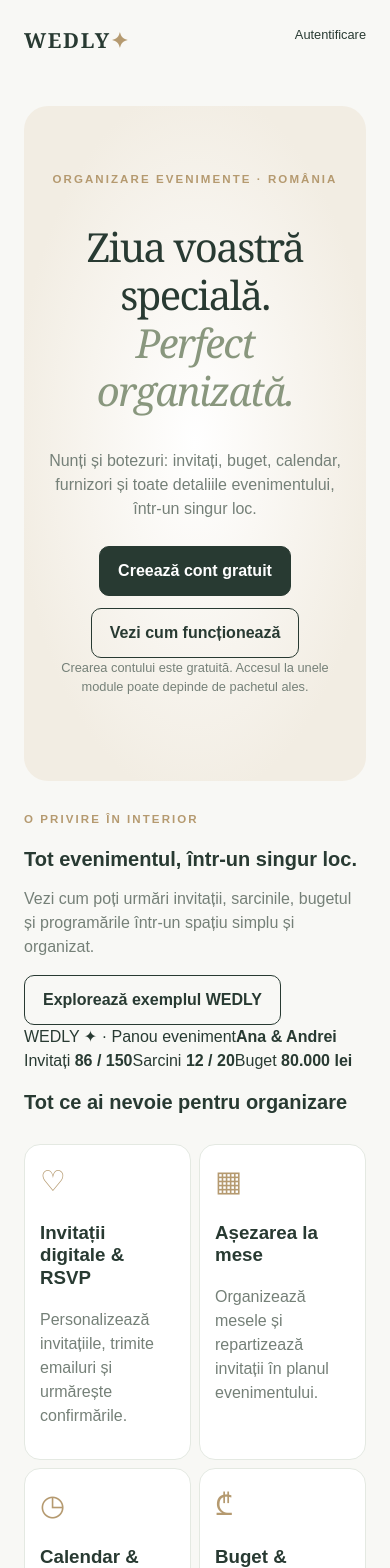
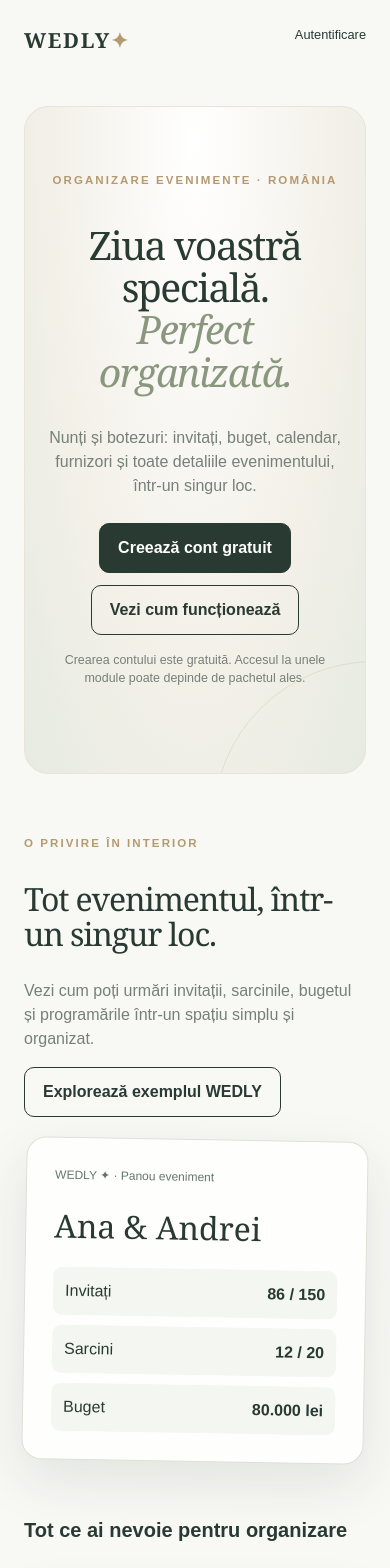
Before and after one commit to maggstudio/Everafter, a Next.js app: page / in a window 390 px wide. Shown: the top 1568 px of the page. Built offline with nearby package versions, Linux system fonts and the light colour scheme; no server answers.

Commit message:
style(ux): unified accessible design system, mobile navigation and demo layouts

```diff
--- a/app/style.css
+++ b/app/style.css
@@ -278,3 +278,91 @@ input:focus-visible,select:focus-visible,textarea:focus-visible{outline:2px soli
 .landing-next p{max-width:640px;margin:12px auto 24px}
 #functionalitati{scroll-margin-top:24px}
 @media(max-width:600px){.top{gap:12px;align-items:flex-start}.top nav{gap:10px}.top nav a{font-size:.8rem}.top .brand{font-size:1.3rem}.hero{padding:60px 18px}.public-footer{justify-content:center;text-align:center}}
+
+/* WEDLY design system and guided UX */
+:root{--brand-primary:#3d5144;--brand-soft:#dde5d9;--brand-gold:#b59a70;--focus-ring:#37694e;--radius-card:18px;--shadow-card:0 12px 36px rgba(35,52,42,.055)}
+html{scroll-behavior:smooth}
+body{font-family:Arial,Helvetica,sans-serif;-webkit-font-smoothing:antialiased}
+button,a,input,select,textarea{transition:background-color .18s ease,border-color .18s ease,box-shadow .18s ease}
+:where(button,a,input,select,textarea):focus-visible{outline:3px solid var(--focus-ring);outline-offset:3px}
+:where(button,.button){min-height:42px}
+:where(input,select,textarea){font-size:16px}
+:where(.panel,.feature,.stats article,.seating-table){box-shadow:var(--shadow-card)}
+:where(.button,.feature,.panel){border-radius:12px}
+.button:not(:disabled):hover{background:#506958;border-color:#506958;color:white}
+.button.secondary:hover{background:#e7eee4;color:var(--dark);border-color:#b4c5b1}
+.text-button:hover{text-decoration:underline}
+.hero{position:relative;overflow:hidden;border:1px solid #e9e3d8;background:radial-gradient(ellipse at 50% 5%,#fff 0%,#f3f0e8 60%,#e6ebe1 100%)}
+.hero:after{content:"";position:absolute;pointer-events:none;width:320px;height:320px;border:1px solid rgba(181,154,112,.2);border-radius:50%;right:-170px;bottom:-210px}
+.hero h1{line-height:1.08}
+.hero .hint{margin-top:16px;font-size:.78rem}
+.feature{transition:transform .18s ease,box-shadow .18s ease}
+.feature:hover{transform:translateY(-3px);box-shadow:0 16px 32px rgba(35,52,42,.09)}
+.feature h3{font-family:Georgia,serif;font-size:1.3rem;font-weight:400}
+.landing-product-teaser{display:grid;grid-template-columns:1fr 1fr;align-items:center;gap:35px;margin:60px 0;padding:26px 0}
+.landing-product-teaser h2,.demo-intro h1{font:normal clamp(2rem,4vw,3.3rem)/1.12 Georgia,serif;letter-spacing:-.035em}
+.landing-product-teaser p{max-width:460px}
+.landing-teaser-preview{background:#fefefd;border:1px solid #dce2d7;box-shadow:0 20px 55px rgba(42,59,46,.1);padding:28px;border-radius:20px;display:grid;gap:20px;transform:rotate(1deg)}
+.landing-teaser-preview>span{font-size:.75rem;color:#63766b}
+.landing-teaser-preview>strong{font:normal 2rem Georgia,serif}
+.landing-teaser-preview>div{display:grid;gap:10px}
+.landing-teaser-preview>div>span{display:flex;justify-content:space-between;padding:12px;background:#f4f6f1;border-radius:9px}
+.dashboard-guide{border-color:#cbd9cb;background:linear-gradient(135deg,#fff,#f3f7f1)}
+.dashboard-guide-header{display:flex;align-items:center;justify-content:space-between;gap:14px}
+.dashboard-guide-header h2{margin:8px 0}
+.dashboard-guide .progress{margin:14px 0 18px}
+.dashboard-quick-actions{display:grid;grid-template-columns:repeat(3,minmax(0,1fr));gap:10px}
+.dashboard-quick-actions button{display:flex;flex-direction:column;gap:8px;text-align:left;border:1px solid #dce5da;background:#fff;border-radius:12px;padding:16px;color:var(--dark);font-size:1.15rem}
+.dashboard-quick-actions button:hover{background:#edf4ec;border-color:#9ab29b}
+.dashboard-quick-actions button strong{font-size:.92rem}
+.dashboard-quick-actions button small{color:var(--muted);font-size:.78rem}
+.dashboard-attention{margin-top:18px;display:grid;gap:8px}
+.dashboard-attention>button{border:0;background:#fff7ed;color:#674c34;text-align:left;padding:10px;border-radius:8px;display:flex;justify-content:space-between;gap:10px}
+.dashboard-attention>button span{font-size:.8rem}
+.invitation-steps{display:grid;grid-template-columns:repeat(4,minmax(0,1fr));gap:8px;margin:18px 0}
+.invitation-steps button{border:1px solid var(--line);background:white;border-radius:10px;padding:12px 7px;color:var(--dark);font-weight:600}
+.invitation-steps button.active{background:var(--brand-soft);border-color:var(--sage)}
+.invitation-step-content{display:grid;gap:12px}
+.invitation-step-content h3{margin-bottom:0}
+.invitation-step-actions{display:flex;gap:10px;justify-content:space-between;margin-top:20px}
+.invitation-preview-toggle{display:none}
+.demo-intro{text-align:center;padding:55px 15px 30px}
+.demo-intro p{max-width:600px;margin:16px auto 22px}
+.demo-dashboard{display:grid;grid-template-columns:200px minmax(0,1fr);background:#fff;border:1px solid var(--line);border-radius:18px;overflow:hidden;box-shadow:0 20px 55px rgba(42,59,46,.08);margin:30px 0 45px}
+.demo-sidebar{background:#eae8df;padding:24px;display:grid;align-content:start;gap:14px;font-size:.9rem}
+.demo-sidebar strong{font:700 1.3rem Georgia,serif;margin-bottom:15px}
+.demo-sidebar span{padding:9px}
+.demo-sidebar .demo-active{background:#d6dfd1;border-radius:9px}
+.demo-main{padding:32px}
+.demo-main h2{font:normal 2.4rem Georgia,serif;margin:10px 0}
+.demo-stats{display:grid;grid-template-columns:repeat(3,minmax(0,1fr));gap:12px;margin:22px 0}
+.demo-stats article,.demo-two article{background:#f9faf7;border:1px solid #e3e9e0;border-radius:12px;padding:20px;display:grid;gap:10px}
+.demo-stats strong{font-size:1.7rem}
+.demo-stats small,.demo-two small{color:var(--muted)}
+.demo-two{display:grid;grid-template-columns:1fr 1fr;gap:12px}
+.demo-two h3{margin:0}
+.demo-two p{margin:0}
+@media(max-width:750px){
+.landing-product-teaser{grid-template-columns:1fr;margin:30px 0;gap:22px}
+.dashboard-quick-actions{grid-template-columns:1fr}
+.dashboard-guide-header{align-items:flex-start;flex-wrap:wrap}
+.demo-dashboard{grid-template-columns:1fr}
+.demo-sidebar{display:none}
+.demo-main{padding:20px}
+.demo-two{grid-template-columns:1fr}
+.invitation-preview-toggle{display:inline-flex;margin:0 0 14px}
+.invitation-layout>.invitation-preview{display:none}
+.invitation-layout>.invitation-preview.show-mobile-preview{display:flex}
+}
+@media(max-width:650px){
+.mobile-nav{position:sticky;top:0;z-index:20;background:rgba(247,245,239,.98);display:grid;grid-template-columns:repeat(5,minmax(0,1fr));gap:2px;overflow:visible;margin:12px -12px 16px;padding:7px 5px;border-bottom:1px solid var(--line);box-shadow:0 5px 14px rgba(0,0,0,.04)}
+.mobile-nav button{font-size:.7rem;text-align:center;white-space:normal;padding:12px 2px;min-width:0}
+.mobile-more-modules{display:grid;grid-template-columns:repeat(2,minmax(0,1fr));gap:8px;background:#fff;border:1px solid var(--line);border-radius:12px;padding:12px;margin-bottom:14px}
+.mobile-more-modules button,.mobile-more-modules a{border:1px solid var(--line);background:#f8f9f6;padding:12px;border-radius:9px;text-align:center;font-size:.85rem;color:var(--dark)}
+.invitation-steps{gap:3px}
+.invitation-steps button{font-size:.69rem;padding:10px 2px}
+.demo-stats article{padding:12px}
+.demo-stats strong{font-size:1.1rem}
+}
+@media(max-width:420px){.feature-grid{grid-template-columns:1fr}.hero h1{font-size:2.45rem}}
+@media(prefers-reduced-motion:reduce){html{scroll-behavior:auto}*,*:before,*:after{transition-duration:.01ms!important;animation-duration:.01ms!important}}
```
